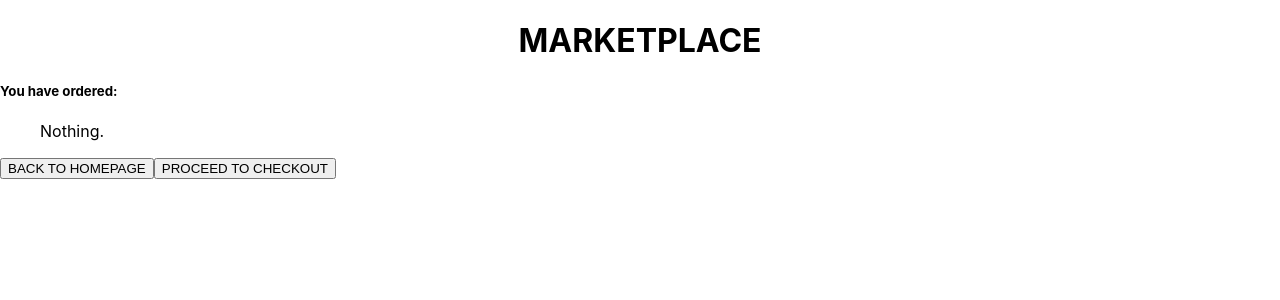
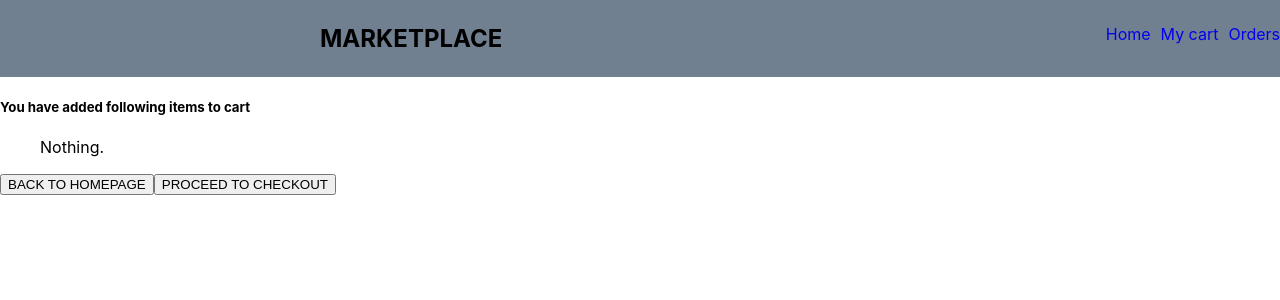
Before and after one commit to RashmiBalaji/online-store, a React (Create React App) app: page /cart in a window 1280 px wide. Shown: the top 300 px of the page. Built offline with nearby package versions, Linux system fonts and the light colour scheme.

Commit message:
Feat: Navigation bar added and included routing

```diff
--- a/src/App.css
+++ b/src/App.css
@@ -1,3 +1,34 @@
-h1 {
-  text-align: center;
+.container {
+  background-color: slategrey;
+
+  padding-top:3vh;
+  padding-bottom:3vh;
+
 }
+
+.container h1 {
+  margin-top:5vh;
+  margin-left:40vh;
+display: inline;
+}
+
+.container ul {
+  margin:0;
+  padding:0;
+  float:right;
+  list-style-type:none;
+  text-align:right;
+}
+.right {
+list-style: none;
+}
+
+.right li {
+  display: inline;
+  padding-left: 10px;
+
+}
+
+.right li a {
+  text-decoration: none;
+}
--- a/src/App.js
+++ b/src/App.js
@@ -14,10 +14,9 @@ const App = () => {
   return (
     <>
      <Router>
-     <h1>MARKETPLACE</h1>
-      {/* <HomePage/>
-      <CartPage/> */}
-      {/* <Navbar/> */}
+     {/* <h1>MARKETPLACE</h1> */}
+
+      <Navbar/>
 
       <Switch>
 
--- a/src/components/CartPage/cartpage.js
+++ b/src/components/CartPage/cartpage.js
@@ -99,9 +99,9 @@ function CartPage (props) {
                 <p>Nothing.</p>
              )
        return(
-            <div className="container">
+            <div>
                 <div className="cart">
-                    <h5>You have ordered:</h5>
+                    <h5>You have added following items to cart</h5>
                     <ul className="collection">
                         {addedItems}
                     </ul>
--- a/src/components/HomePage/homepage.js
+++ b/src/components/HomePage/homepage.js
@@ -1,14 +1,12 @@
 import React, { useEffect, useState } from "react";
 import { Link } from "react-router-dom";
-import { createStore } from 'redux'
-import { getState , useDispatch, useSelector } from 'react-redux';
+import { createStore } from "redux";
+import { getState, useDispatch, useSelector } from "react-redux";
 import "./homepage.css";
-import CartPage from '../CartPage/cartpage.js'
-import store from '../../store/configureStore.js'
-import { connect } from 'react-redux'
-import { addProductToCart } from "../../actions/cartactions.js"
-
-
+import CartPage from "../CartPage/cartpage.js";
+import store from "../../store/configureStore.js";
+import { connect } from "react-redux";
+import { addProductToCart } from "../../actions/cartactions.js";
 
 function HomePage(props) {
   //   const [inventories, setInventories] = useState([]);
@@ -44,10 +42,6 @@ function HomePage(props) {
   //     setCart([...filteredItems])
   // }
 
-
-
-
-
   //console.log("initial state",store.getState())
 
   // store.dispatch({type: 'cart/added', payload: inventory})
@@ -57,12 +51,10 @@ function HomePage(props) {
 
   //const cartEl = document.getElementById('cart')
 
-console.log(store,"store")
-console.log(props,"props from homepage")
-const data = useSelector((store) => store.inventories)
-console.log(data,"data using use selector")
-
-
+  console.log(store, "store");
+  console.log(props, "props from homepage");
+  const data = useSelector((store) => store.inventories);
+  console.log(data, "data using use selector");
 
   const inventoryList = data.map((inventory) => (
     <>
@@ -73,7 +65,7 @@ console.log(data,"data using use selector")
         <button onClick={() => props.addProduct(inventory)}>Add to Cart</button>
         <Link
           className="details"
-          to={{ pathname: "/details", state: { id: { inventory }}}}
+          to={{ pathname: "/details", state: { id: { inventory } } }}
         >
           <button>DETAILS</button>
         </Link>
@@ -84,47 +76,24 @@ console.log(data,"data using use selector")
   return (
     <>
       <div>
-       <Link
-          className="CART"
-          to={{ pathname: "/cart"}}
-          //to={{ pathname: "/cart", state: { id: { store }}}}
-        >
-          <button>View cart</button>
-        </Link>
-
-
-         {/* <Link to={{pathname:"/cart"}}>
-        <button className="cart" onClick={() => dispatch({type:'', payload:item})}>View Cart</button> */}
-        {/* </Link> */}
-        {/* {click && ( */}
-            {/* <CartPage value={cart} removeFeature={removeItem}/> */}
-        {/* )} */}
-        {/* {!click && ( */}
-
         <ul className="inventory-list">{inventoryList}</ul>
-        {/* )} */}
-
       </div>
     </>
   );
 }
 
-const mapStateToProps = state => {
+const mapStateToProps = (state) => {
   return {
-      products: state.products
+    products: state.products,
   };
 };
 
-  const mapDispatchToProps = dispatch => {
+const mapDispatchToProps = (dispatch) => {
   return {
-      addProduct: product => dispatch(addProductToCart(product))
+    addProduct: (product) => dispatch(addProductToCart(product)),
   };
 };
 
-  export default connect(
-    mapStateToProps,
-    mapDispatchToProps
-  )(HomePage);
-
+export default connect(mapStateToProps, mapDispatchToProps)(HomePage);
 
 //export default HomePage;
--- a/src/components/Navbar.js
+++ b/src/components/Navbar.js
@@ -1,18 +1,25 @@
-// import React from 'react';
-// import { Link } from 'react-router-dom'
-//  const Navbar = ()=>{
-//     return(
-//             <nav className="nav-wrapper">
-//                 <div className="container">
-//                     <Link to="/" className="brand-logo">Shopping</Link>
-//                     <ul className="right">
-//                         <li><Link to="/">Shop</Link></li>
-//                         <li><Link to="/cart">My cart</Link></li>
-//                         <li><Link to="/cart"><i className="material-icons">shopping_cart</i></Link></li>
-//                     </ul>
-//                 </div>
-//             </nav>
-//     )
-// }
+import React from "react";
+import { Link } from "react-router-dom";
+import "../App.css";
+const Navbar = () => {
+  return (
+    <nav className="nav-wrapper">
+      <div className="container">
+          <h1>MARKETPLACE</h1>
+        <ul className="right">
+          <li>
+            <Link to="/">Home</Link>
+          </li>
+          <li>
+            <Link to="/cart">My cart</Link>
+          </li>
+          <li>
+            <Link to="/orders">Orders</Link>
+          </li>
+        </ul>
+      </div>
+    </nav>
+  );
+};
 
-// export default Navbar;
+export default Navbar;
```
Also changed, not shown: 1 other file (tests, documents, lock files or other folders). Lines whose indentation alone changed are shown as unchanged.
